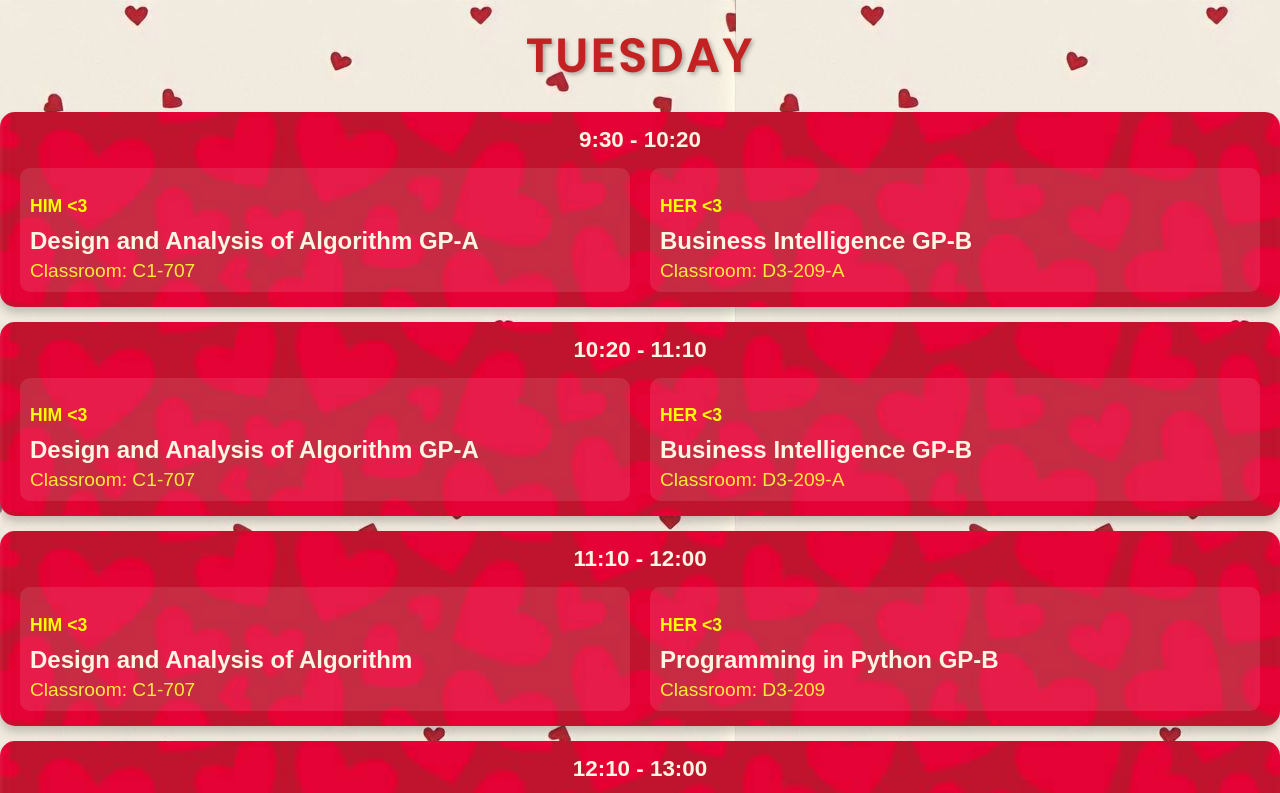
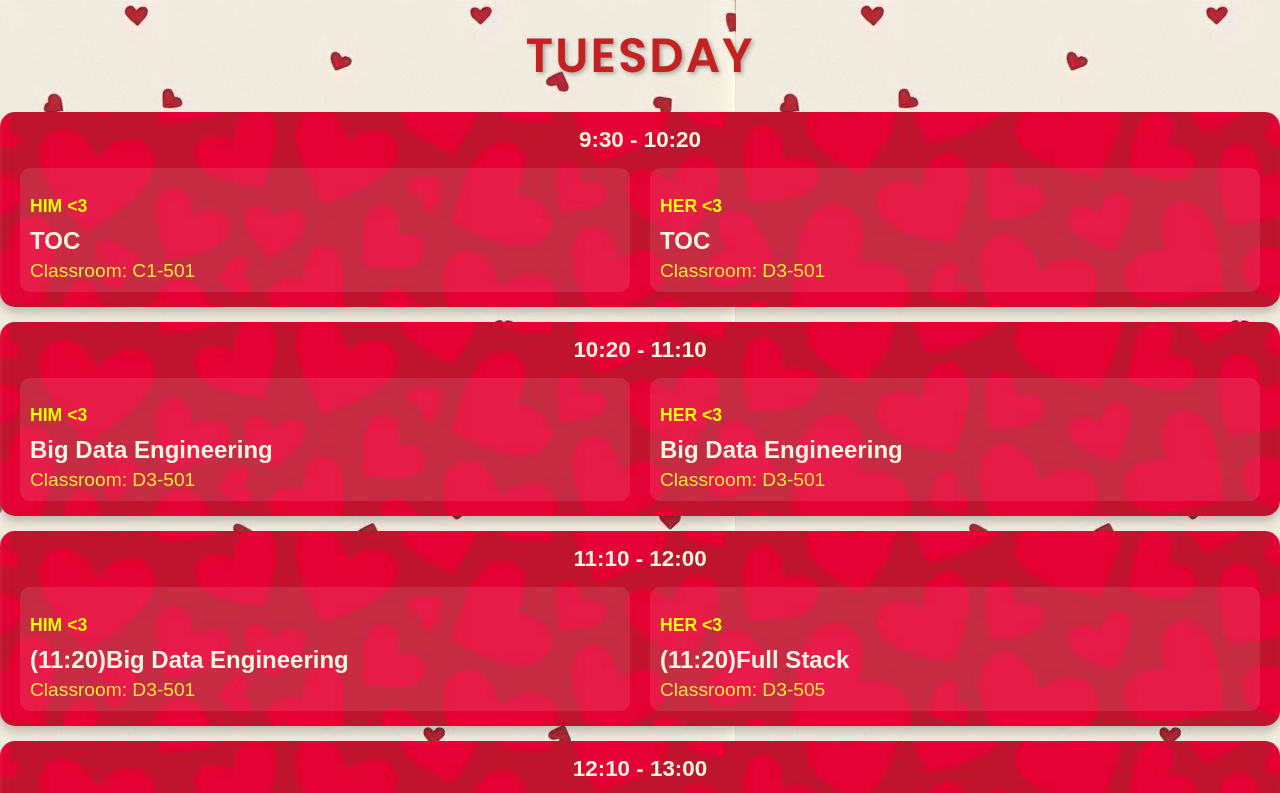
Before and after one commit to singh-aman23/timetable, a Next.js app: page / in a window 1280 px wide. Shown: the top 793 px of the page. Built offline with nearby package versions, Linux system fonts and the light colour scheme.

Commit message:
timetable update

```diff
--- a/components/friday.js
+++ b/components/friday.js
@@ -1,31 +1,31 @@
 const scheduleFriday = [
     {
         time: '9:30 - 10:20',
-        subjectHe: 'PROJECT BASED LEARNING IN JAVA LAB GP-A',
-        classroomHe: 'C1-707',
-       subjectHer: 'Probability and Statistics',
-        classroomHer: 'D3-107',
+        subjectHe: 'SOFT SKILLS III',
+      classroomHe: 'D3-506',
+       subjectHer: '<3',
+        classroomHer: 'Break',
       },
       {
         time: '10:20 - 11:10',
-        subjectHe: 'PROJECT BASED LEARNING IN JAVA LAB GP-A',
-        classroomHe: 'C1-707',
-        subjectHer: 'Computer Organization and Architecture',
-        classroomHer: 'D3-107',
+        subjectHe: 'SOFT SKILLS III',
+      classroomHe: 'D3-506',
+        subjectHer: '<3',
+        classroomHer: 'Break',
       },
       {
         time: '11:10 - 12:00',
-        subjectHe: '<3',
-        classroomHe: 'Break',
-        subjectHer: 'Design and Analysis of Algorithm',
-        classroomHer: 'D3-107',
+        subjectHe: '(11:20)Full Stack',
+        classroomHe: 'D3-211',
+        subjectHer: '(11:20)Descriptive Analysis',
+        classroomHer: 'D3-501',
       },
       {
         time: '12:10 - 13:00',
-        subjectHe: 'Probability and Statistics',
-        classroomHe: 'D2-203',
-        subjectHer: 'Gender Equity snd Empowerment',
-        classroomHer: 'D3-107',
+        subjectHe: 'Full Stack',
+        classroomHe: 'D3-211',
+        subjectHer: 'Descriptive Analysis',
+        classroomHer: 'D3-501',
       },
       {
         time: '13:00 - 13:55',
@@ -36,24 +36,24 @@ const scheduleFriday = [
       },
       {
         time: '13:55 - 14:45',
-        subjectHe: 'Business Intelligence',
-        classroomHe: 'D3-107',
-        subjectHer: 'Business Intelligence',
-        classroomHer: 'D3-107',
+        subjectHe: 'Descriptive Analysis',
+        classroomHe: 'D3-501',
+        subjectHer: 'Descriptive Analysis',
+        classroomHer: 'D3-501',
       },
       {
         time: '14:45 - 15:35',
-        subjectHe: 'Aptitude-II GP-A',
-        classroomHe: 'D2-203',
-        subjectHer: 'Soft Skills II GP-B',
-        classroomHer: 'D3-504',
+        subjectHe: 'Competitive Coding',
+      classroomHe: 'D3-210',
+        subjectHer: 'Full Stack',
+        classroomHer: 'D3-501',
       },
       {
         time: '15:35 - 16:25',
-        subjectHe: 'Aptitude-II GP-A',
-        classroomHe: 'D2-203',
-        subjectHer: 'Soft Skills II GP-B',
-        classroomHer: 'D3-504',
+       subjectHe: 'Competitive Coding',
+      classroomHe: 'D3-210',
+        subjectHer: 'Full Stack',
+        classroomHer: 'D3-501',
       }
   ];
 
--- a/components/monday.js
+++ b/components/monday.js
@@ -1,31 +1,31 @@
 const scheduleMonday = [
     {
       time: '9:30 - 10:20',
-      subjectHe: 'Programming in Python GP-A',
-      classroomHe: 'D2-203',
-      subjectHer: 'Programming in Python',
-      classroomHer: 'D3-107',
+      subjectHe: 'ADBMS',
+      classroomHe: 'D3-501',
+      subjectHer: 'SOFT SKILLS III',
+      classroomHer: 'D3-504',
     },
     {
       time: '10:20 - 11:10',
-      subjectHe: 'Programming in Python GP-A',
-      classroomHe: 'D2-203',
-      subjectHer: 'Design and Analysis of Algorithm',
-      classroomHer: 'D3-203',
+      subjectHe: 'ADBMS',
+      classroomHe: 'D3-501',
+      subjectHer: 'SOFT SKILLS III',
+      classroomHer: 'D3-504',
     },
     {
       time: '11:10 - 12:00',
-      subjectHe: 'Business Intelligence GP-A',
-      classroomHe: 'D3-209A',
-      subjectHer: 'Project based learning in Java lab GP-B',
-      classroomHer: 'D3-203',
+      subjectHe: 'Descriptive Analysis',
+      classroomHe: 'D3-501',
+      subjectHer: 'Descriptive Analysis',
+      classroomHer: 'D3-501',
     },
     {
       time: '12:10 - 13:00',
-      subjectHe: 'Business Intelligence GP-A',
-      classroomHe: 'D3-209A',
-      subjectHer: 'Project based learning in Java lab GP-B',
-      classroomHer: 'D3-203',
+      subjectHe: 'TOC',
+      classroomHe: 'D3-501',
+      subjectHer: 'TOC',
+      classroomHer: 'D3-501',
     },
     {
       time: '13:00 - 13:55',
@@ -36,24 +36,24 @@ const scheduleMonday = [
     },
     {
       time: '13:55 - 14:45',
-      subjectHe: 'SOFT SKILLS II GP-A',
-      classroomHe: 'D2-309',
-      subjectHer: 'Probability and Statistics',
-      classroomHer: 'D3-107',
+      subjectHe: 'SOFT SKILLS III',
+      classroomHe: 'D3-504',
+      subjectHer: 'Competitive Coding',
+      classroomHer: 'D3-501',
     },
     {
       time: '14:45 - 15:35',
-      subjectHe: 'SOFT SKILLS II GP-A',
-      classroomHe: 'D2-309',
-      subjectHer: 'Aptitude II GP-A',
-      classroomHer: 'D3-203',
+       subjectHe: 'SOFT SKILLS III',
+      classroomHe: 'D3-504',
+      subjectHer: 'Competitive Coding',
+      classroomHer: 'D3-501',
     },
     {
       time: '15:35 - 16:25',
-      subjectHe: 'Probability and Statistics',
-      classroomHe: 'D2-203',
-      subjectHer: 'Aptitude II GP-A',
-      classroomHer: 'D3-203',
+      subjectHe: 'Computer Networks',
+      classroomHe: 'D3-403',
+      subjectHer: 'Computer Networks',
+      classroomHer: 'D3-403',
     }
   ];
 
--- a/components/thursday.js
+++ b/components/thursday.js
@@ -1,31 +1,31 @@
 const scheduleThursday = [
     {
         time: '9:30 - 10:20',
-        subjectHe: 'Technical Training DS',
-        classroomHe: 'C1-707',
-        subjectHer: 'Soft Skills II GP-B',
-        classroomHer: 'D3-504',
+        subjectHe: 'TOC',
+        classroomHe: 'D3-501',
+        subjectHer: 'TOC',
+        classroomHer: 'D3-501',
       },
       {
         time: '10:20 - 11:10',
-        subjectHe: 'Technical Training DS',
-        classroomHe: 'C1-707',
-        subjectHer: 'Soft Skills II GP-B',
-        classroomHer: 'D3-504',
+        subjectHe: 'Full Stack',
+        classroomHe: 'D3-210',
+        subjectHer: 'Competitive Coding',
+        classroomHer: 'D3-211',
       },
       {
         time: '11:10 - 12:00',
-        subjectHe: 'Design and Analysis of Algorithm',
-        classroomHe: 'C1-707',
-        subjectHer: 'Computer Organization and Architecture',
-        classroomHer: 'D3-107',
+        subjectHe: 'Full Stack',
+        classroomHe: 'D3-210',
+         subjectHer: 'Competitive Coding',
+         classroomHer: 'D3-211',
       },
       {
         time: '12:10 - 13:00',
-        subjectHe: 'Design and Analysis of Algorithm',
-        classroomHe: 'C1-707',
-        subjectHer: 'Probability and Statistics',
-        classroomHer: 'D3-107',
+        subjectHe: 'Computer Networks',
+        classroomHe: 'D3-501',
+        subjectHer: 'Computer Networks',
+        classroomHer: 'D3-501',
       },
       {
         time: '13:00 - 13:55',
@@ -36,24 +36,24 @@ const scheduleThursday = [
       },
       {
         time: '13:55 - 14:45',
-        subjectHe: 'Business Intelligence',
-        classroomHe: 'D3-107',
-        subjectHer: 'Business Intelligence',
-        classroomHer: 'D3-107',
+        subjectHe: 'Computer Networks',
+        classroomHe: 'D3-501',
+        subjectHer: 'Computer Networks',
+        classroomHer: 'D3-501',
       },
       {
         time: '14:45 - 15:35',
-        subjectHe: 'Computer Organization and Architecture',
-        classroomHe: 'D2-203',
-        subjectHer: 'Design and Analysis of Algorithm',
-        classroomHer: 'D3-107',
+        subjectHe: 'Aptitude',
+        classroomHe: 'D3-501',
+         subjectHer: 'Aptitude',
+        classroomHer: 'D3-501',
       },
       {
         time: '15:35 - 16:25',
-        subjectHe: 'Programming in Python',
-        classroomHe: 'D2-203',
-        subjectHer: '<3',
-        classroomHer: 'Break',
+        subjectHe: 'Aptitude',
+        classroomHe: 'D3-501',
+         subjectHer: 'Aptitude',
+        classroomHer: 'D3-501',
       }
   ];
 
--- a/components/tuesday.js
+++ b/components/tuesday.js
@@ -1,31 +1,31 @@
 const scheduleTuesday = [
     {
         time: '9:30 - 10:20',
-        subjectHe: 'Design and Analysis of Algorithm GP-A',
-        classroomHe: 'C1-707',
-        subjectHer: 'Business Intelligence GP-B',
-        classroomHer: 'D3-209-A',
+        subjectHe: 'TOC',
+        classroomHe: 'C1-501',
+        subjectHer: 'TOC',
+        classroomHer: 'D3-501',
       },
       {
         time: '10:20 - 11:10',
-        subjectHe: 'Design and Analysis of Algorithm GP-A',
-        classroomHe: 'C1-707',
-        subjectHer: 'Business Intelligence GP-B',
-        classroomHer: 'D3-209-A',
+        subjectHe: 'Big Data Engineering',
+        classroomHe: 'D3-501',
+        subjectHer: 'Big Data Engineering',
+        classroomHer: 'D3-501',
       },
       {
         time: '11:10 - 12:00',
-        subjectHe: 'Design and Analysis of Algorithm',
-        classroomHe: 'C1-707',
-        subjectHer: 'Programming in Python GP-B',
-        classroomHer: 'D3-209',
+        subjectHe: '(11:20)Big Data Engineering',
+        classroomHe: 'D3-501',
+        subjectHer: '(11:20)Full Stack',
+        classroomHer: 'D3-505',
       },
       {
         time: '12:10 - 13:00',
-        subjectHe: 'Programming in Python',
-        classroomHe: 'D2-203',
-        subjectHer: 'Programming in Python GP-B',
-        classroomHer: 'D3-209',
+        subjectHe: 'Big Data Engineering',
+        classroomHe: 'D3-501',
+        subjectHer: 'Full Stack',
+        classroomHer: 'D3-505',
       },
       {
         time: '13:00 - 13:55',
@@ -36,24 +36,24 @@ const scheduleTuesday = [
       },
       {
         time: '13:55 - 14:45',
-        subjectHe: 'Computer Organization and Architecture',
-        classroomHe: 'D2-203',
-        subjectHer: 'Programming in Python',
-        classroomHer: 'D3-201',
+        subjectHe: 'Aptitude',
+        classroomHe: 'D3-501',
+        subjectHer: 'Aptitude',
+        classroomHer: 'D3-501',
       },
       {
         time: '14:45 - 15:35',
-        subjectHe: 'Probability and Statistics',
-        classroomHe: 'D2-203',
-        subjectHer: 'Aptitude II GP-A',
-        classroomHer: 'D3-107',
+        subjectHe: 'Aptitude',
+        classroomHe: 'D3-501',
+        subjectHer: 'Aptitude',
+        classroomHer: 'D3-501',
       },
       {
         time: '15:35 - 16:25',
-        subjectHe: 'Gender Equity and Empowerment',
-        classroomHe: 'D2-203',
-        subjectHer: 'Aptitude II GP-A',
-        classroomHer: 'D3-107',
+        subjectHe: '<3',
+        classroomHe: 'Break',
+        subjectHer: 'ADBMS',
+        classroomHer: 'D3-501',
       }
   ];
 
--- a/components/wednesday.js
+++ b/components/wednesday.js
@@ -1,31 +1,31 @@
 const scheduleWednesday = [
     {
-        time: '9:30 - 10:20',
-        subjectHe: 'Computer Organization and Architecture',
-        classroomHe: 'D2-203',
-        subjectHer: '<3',
-        classroomHer: 'Break',
-      },
-      {
-        time: '10:20 - 11:10',
-        subjectHe: 'Programming in Python',
-        classroomHe: 'D2-203',
-        subjectHer: 'Computer Organization and Architecture',
-        classroomHer: 'D3-203',
-      },
+      time: '9:30 - 10:20',
+      subjectHe: 'Competitive Coding',
+      classroomHe: 'D3-501',
+      subjectHer: 'SOFT SKILLS III',
+      classroomHer: 'D3-504',
+    },
+    {
+      time: '10:20 - 11:10',
+      subjectHe: 'Competitive Coding',
+      classroomHe: 'D3-501',
+      subjectHer: 'SOFT SKILLS III',
+      classroomHer: 'D3-504',
+    },
       {
         time: '11:20 - 12:10',
-        subjectHe: 'Aptitude-II GP-A',
-        classroomHe: 'D2-203',
-        subjectHer: 'Programming in Python',
-        classroomHer: 'D3-203',
+        subjectHe: '(11:10)Descriptive Analytics',
+        classroomHe: 'D3-501',
+        subjectHer: '(11:10)Descriptive Analytics',
+        classroomHer: 'D3-501',
       },
       {
         time: '12:10 - 13:00',
-        subjectHe: 'Aptitude-II GP-A',
-        classroomHe: 'D2-203',
-        subjectHer: '<3',
-        classroomHer: 'Break',
+        subjectHe: '<3',
+        classroomHe: 'Break',
+        subjectHer: 'ADBMS',
+        classroomHer: 'D3-501',
       },
       {
         time: '13:00 - 13:55',
@@ -36,24 +36,24 @@ const scheduleWednesday = [
       },
       {
         time: '13:55 - 14:45',
-        subjectHe: 'Business Intelligence',
-        classroomHe: 'D3-203',
-        subjectHer: 'Business Intelligence',
-        classroomHer: 'D3-203',
+        subjectHe: 'Descriptive Analytics',
+        classroomHe: 'D3-211',
+         subjectHer: 'Big Data Engineering',
+        classroomHer: 'D3-501',
       },
       {
         time: '14:45 - 15:35',
-        subjectHe: 'SOFT SKILLS II GP-A',
-        classroomHe: 'D2-309',
-        subjectHer: 'Design and Analysis of Algorithm GP-B',
-        classroomHer: 'D3-209',
+        subjectHe: 'Descriptive Analytics',
+        classroomHe: 'D3-211',
+         subjectHer: 'Big Data Engineering',
+        classroomHer: 'D3-501',
       },
       {
         time: '15:35 - 16:25',
-        subjectHe: 'SOFT SKILLS II GP-A',
-        classroomHe: 'D2-309',
-        subjectHer: 'Design and Analysis of Algorithm GP-B',
-        classroomHer: 'D3-209',
+        subjectHe: 'Big Data Engineering',
+        classroomHe: 'D3-501',
+         subjectHer: 'Big Data Engineering',
+        classroomHer: 'D3-501',
       }
   ];
 
```
